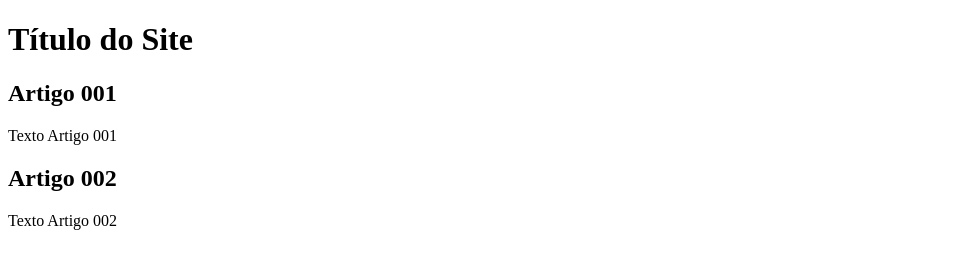
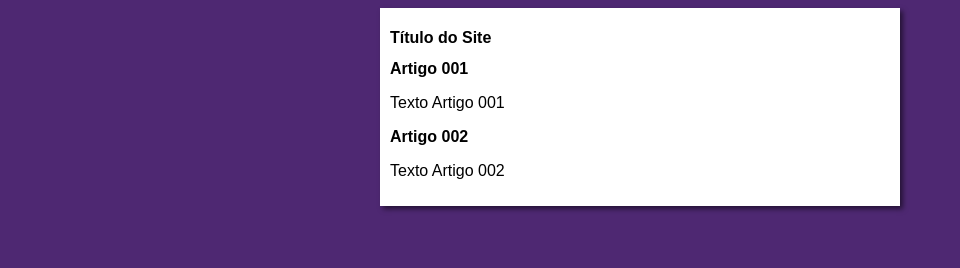
Before and after one commit to gustavo-castilho/projeto-site, a plain HTML site: page index.html in a window 1280 px wide. Shown: the whole page, without its empty margins (0-960 px from the left). Drawn offline with Linux system fonts and the light colour scheme.

Commit message:
iniciei o design

```diff
--- /dev/null
+++ b/estilos/style.css
@@ -0,0 +1,17 @@
+* {
+    font-family: Arial, Helvetica, sans-serif ;
+    font-size: 16px;
+}
+
+body{
+    background-color: rgb(78, 40, 114);
+
+}
+
+main {
+    background-color: white;
+    width: 500px;
+    margin: auto;
+    padding: 10px;
+    box-shadow: 3px 3px 5px rgba(0, 0, 0, 0.534);
+}
--- a/index.html
+++ b/index.html
@@ -5,6 +5,7 @@
     <meta http-equiv="X-UA-Compatible" content="IE=edge">
     <meta name="viewport" content="width=device-width, initial-scale=1.0">
     <title>Título do Site</title>
+    <link rel="stylesheet" href="estilos/style.css">
 </head>
 <body>
     <main>
```
